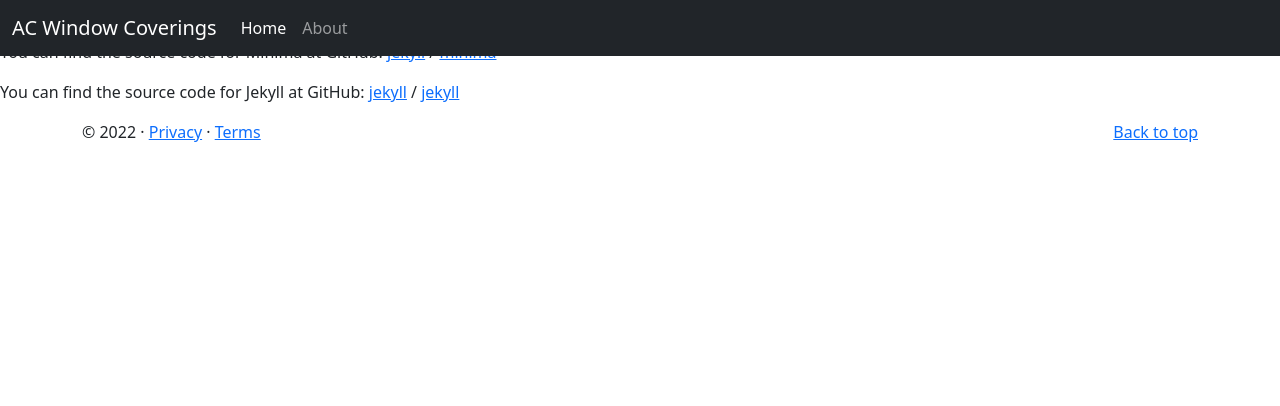
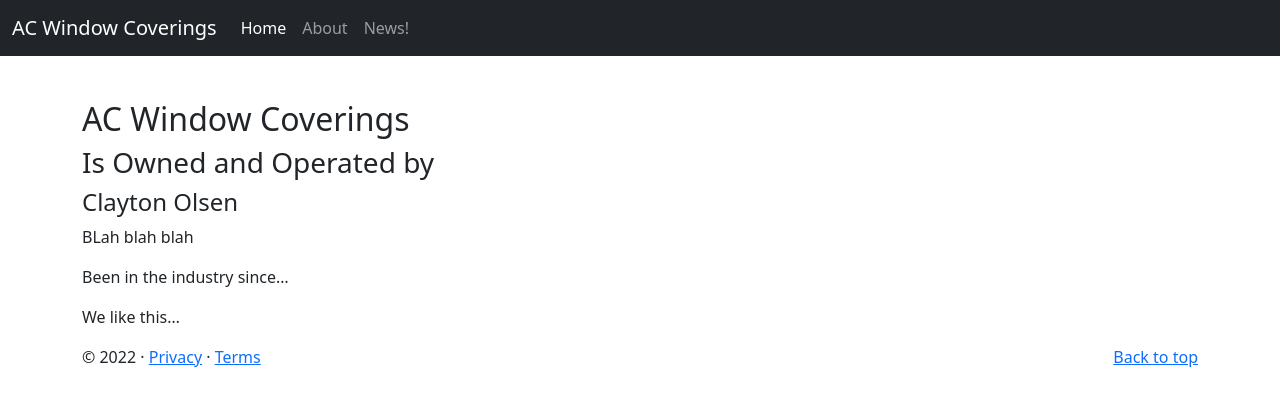
Before and after one commit to claytonpolsen/claytonpolsen.github.io, a Jekyll site: the page built from about.markdown, in a window 1280 px wide. Shown: the top 406 px of the page. Built offline with Jekyll 4.4.1, drawn with Linux system fonts in a browser that asks for light colours; nearby versions of some CDN libraries; library files that are not in the unit come from our copies.

```diff
--- a/_includes/head.html
+++ b/_includes/head.html
@@ -78,6 +78,9 @@
       white-space: nowrap;
       -webkit-overflow-scrolling: touch;
     }
+    main {
+      margin-top: 100px;
+    }
   </style>
   <!-- Custom styles for this template -->
   <link href="/assets/css/carousel.css" rel="stylesheet">
--- a/_includes/header_nav.html
+++ b/_includes/header_nav.html
@@ -14,6 +14,9 @@
           <li class="nav-item">
             <a class="nav-link" href="/about#">About</a>
           </li>
+          <li class="nav-item">
+            <a class="nav-link" href="/blog#">News!</a>
+          </li>
           <!-- li class="nav-item">
             <a class="nav-link disabled">Disabled</a>
           </li -->
--- a/_layouts/page.html
+++ b/_layouts/page.html
@@ -4,7 +4,7 @@
   <body>
     {% include header_nav.html %}
     <main>
-      <div class="container"></div>
+      <div class="container">
         {{ content }}
       </div>
       <footer class="container">
--- a/about.markdown
+++ b/about.markdown
@@ -4,15 +4,12 @@ title: About
 permalink: /about/
 ---
 
-This is the base Jekyll theme. You can find out more info about customizing your Jekyll theme, as well as basic Jekyll usage documentation at [jekyllrb.com](https://jekyllrb.com/)
+## AC Window Coverings
+### Is Owned and Operated by
+#### Clayton Olsen
 
-You can find the source code for Minima at GitHub:
-[jekyll][jekyll-organization] /
-[minima](https://github.com/jekyll/minima)
+BLah blah blah
 
-You can find the source code for Jekyll at GitHub:
-[jekyll][jekyll-organization] /
-[jekyll](https://github.com/jekyll/jekyll)
+Been in the industry since...
 
-
-[jekyll-organization]: https://github.com/jekyll
+We like this...
```
Also changed, not shown: blog.markdown (added, +12 -0 lines), index.markdown (+20 -20 lines), assets/images/carousel-01.jpg (added), assets/images/carousel-02.jpg (added), assets/images/carousel-03.jpg (added), assets/images/carousel-04.jpg (added), assets/images/featurette-01.jpg (added), assets/images/featurette-02.jpg (added), assets/images/featurette-03.jpg (added), assets/images/featurette-04.jpg (added), assets/images/marketing-01.jpg (added), assets/images/marketing-02.jpg (added), assets/images/marketing-03.jpg (added), assets/images/marketing-04.jpg (added).
